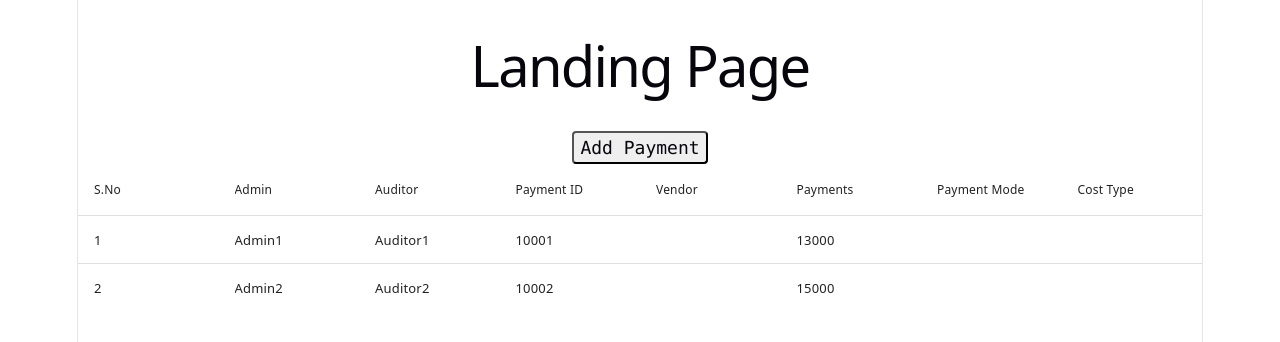
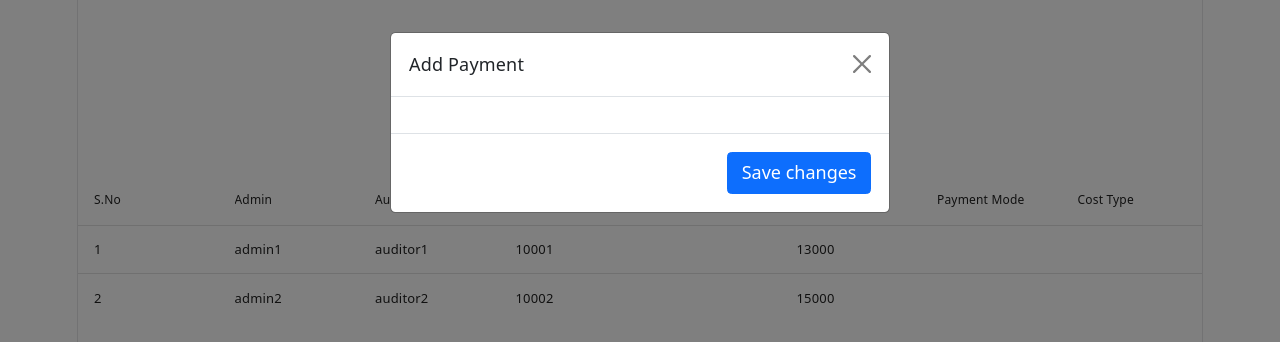
Before and after one commit to AbiramiAS/supplier-management, a React (Vite) app in the folder supplier-app/: page / in a window 1280 px wide. Both pictures are taken after a click on the button "Add Payment". Shown: the top 342 px of the page. Built offline with nearby package versions, Linux system fonts and the light colour scheme.

Commit message:
Data load from JSON, Boostrap addition

```diff
--- /dev/null
+++ b/supplier-app/src/AddPayments.jsx
@@ -0,0 +1,48 @@
+function AddPayments() {
+          return (
+            <>
+              <button
+                type="button"
+                className="btn btn-primary"
+                data-bs-toggle="modal"
+                data-bs-target="#paymentModal"
+              >
+                Add Payment
+              </button>
+
+              <div
+                class="modal fade"
+                id="paymentModal"
+                tabindex="-1"
+                aria-labelledby="paymentModalLabel"
+                aria-hidden="true"
+              >
+                <div class="modal-dialog">
+                  <div class="modal-content">
+                    <div class="modal-header">
+                      <h6 class="modal-title" id="paymentModalLabel">
+                        Add Payment
+                      </h6>
+                      <button
+                        type="button"
+                        class="btn-close"
+                        data-bs-dismiss="modal"
+                        aria-label="Close"
+                      ></button>
+                    </div>
+                                                            <div class="modal-body">
+
+                    </div>
+                    <div class="modal-footer">
+                      <button type="button" class="btn btn-primary">
+                        Save changes
+                      </button>
+                    </div>
+                  </div>
+                </div>
+              </div>
+            </>
+          );
+}
+
+export default AddPayments
--- /dev/null
+++ b/supplier-app/src/App.css
@@ -0,0 +1,69 @@
+
+.vite {
+  position: absolute;
+}
+
+.framework {
+  z-index: 1;
+  top: 34px;
+  height: 28px;
+  transform: perspective(2000px) rotateZ(300deg) rotateX(44deg) rotateY(39deg)
+    scale(1.4);
+}
+
+.vite {
+  z-index: 0;
+  top: 107px;
+  height: 26px;
+  width: auto;
+  transform: perspective(2000px) rotateZ(300deg) rotateX(40deg) rotateY(39deg)
+    scale(0.8);
+}
+
+
+@media (max-width: 1024px) {
+  margin-top: 20px;
+  flex-wrap: wrap;
+  justify-content: center;
+
+  li {
+    flex: 1 1 calc(50% - 8px);
+  }
+
+  a {
+    width: 100%;
+    justify-content: center;
+    box-sizing: border-box;
+  }
+}
+}
+
+#spacer {
+height: 88px;
+border-top: 1px solid var(--border);
+@media (max-width: 1024px) {
+  height: 48px;
+}
+}
+
+.ticks {
+position: relative;
+width: 100%;
+
+&::before,
+&::after {
+  content: '';
+  position: absolute;
+  top: -4.5px;
+  border: 5px solid transparent;
+}
+
+&::before {
+  left: 0;
+  border-left-color: var(--border);
+}
+&::after {
+  right: 0;
+  border-right-color: var(--border);
+}
+}
--- a/supplier-app/src/App.jsx
+++ b/supplier-app/src/App.jsx
@@ -1,19 +1,14 @@
 import DisplayMainTable from './DisplayMainTable'
+import AddPayments from "./AddPayments"
 
 function App() {
-  const openModel = () => {
-    console.log("Supplier list fetching");
-  }
-
   return (
     <>
       <section id="header">
         <div>
           <h1>Landing Page</h1>
+          <AddPayments />
         </div>
-        <button type="button" className="counter" onClick={openModel}>
-          Add Payment
-        </button>
       </section>
       <section id="mainTable">
         <DisplayMainTable />
--- a/supplier-app/src/DisplayMainTable.jsx
+++ b/supplier-app/src/DisplayMainTable.jsx
@@ -1,4 +1,5 @@
 import DataTable from "react-data-table-component";
+import TableData from "./TableData.json"
 
 const columnValues = [
   { name: "S.No", selector: (row) => row.sno, sortable: true },
@@ -11,16 +12,6 @@ const columnValues = [
   { name: "Cost Type", selector: (row) => row.costType },
 ];
 
-const dummyData = [
-  {
-    sno: 1,
-    admin: "Admin1",
-    auditor: "Auditor1",
-    paymentID: 10001,
-    payments: 13000
-  },
-  { sno: 2, admin: "Admin2", auditor: "Auditor2", paymentID: 10002, payments: 15000 },
-];
 export default function DisplayMainTable() {
-  return <DataTable columns={columnValues} data={dummyData} />;
+  return <DataTable columns={columnValues} data={TableData} />;
 }
--- /dev/null
+++ b/supplier-app/src/TableData.json
@@ -0,0 +1,10 @@
+[
+  {
+    "sno": 1,
+    "admin": "admin1",
+    "auditor": "auditor1",
+    "paymentID": 10001,
+    "payments": 13000
+  },
+  { "sno": 2, "admin": "admin2", "auditor": "auditor2", "paymentID": 10002, "payments": 15000 }
+]
```
